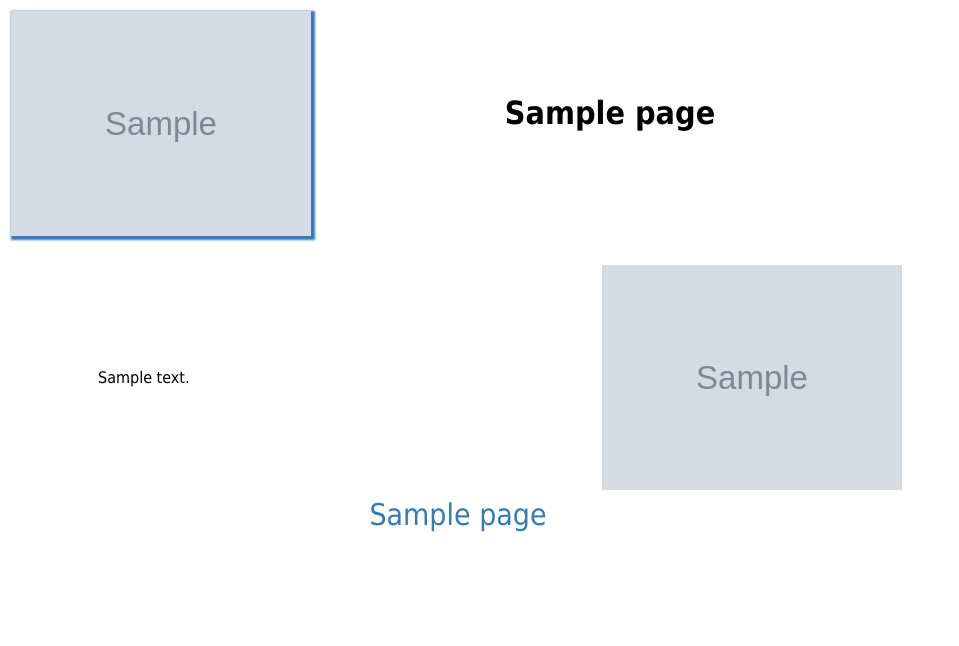
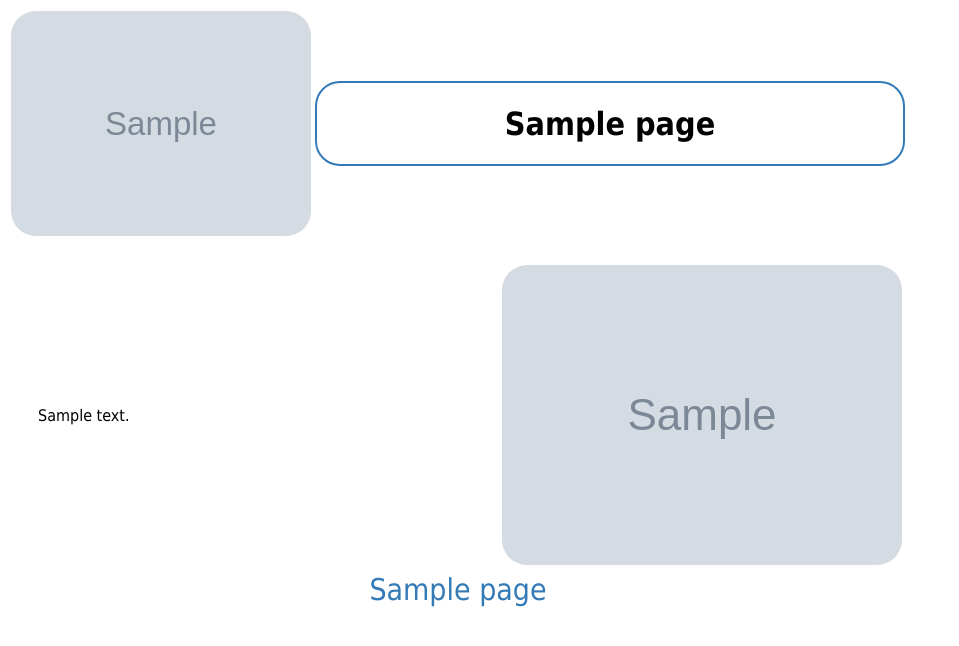
Before and after one commit to sebastienpro/weeding, a Django app: template book/templates/preview.html in a window 1280 px wide. Shown: the top 646 px of the page, without its empty margins (0-959 px from the left). Run offline with Django 3.2, Linux system fonts and the light colour scheme; tables that the repository leaves empty hold one stand-in row (values such as "Sample post"); the template is opened without the code that fills it: values that come from a table or form of the project are taken from there, most other values are stand-ins (such as "Sample title", 1, 10 or a date in 2020); grey boxes marked "Sample" are stand-in pictures; some libraries are stand-ins or nearby versions.

Commit message:
upgrade preview

```diff
--- a/book/templates/preview.html
+++ b/book/templates/preview.html
@@ -1,18 +1,20 @@
 <html>
 <table width="900" style="font-family:tahoma, geneva, sans-serif;">
     <tr>
-        <td width="300"><div style="box-shadow: 2px 2px 2px 2px #337ab7;"><img src="{{ image1 }}" width="300"></div></td>
-        <td style="text-align: center"><h1>{{ page.title }}</h1></td>
+        <td width="300"><img style="border-radius: 25px;" src="{{ image1 }}" width="300"></td>
+        <td style="text-align: center"><div style="border-radius: 25px;border: 2px solid #337ab7;"><h1>{{ page.title }}</h1></div></td>
     </tr>
     <tr height="20"><td colspan="2"></td></tr>
     <tr>
         <td colspan="2">
             <table width="100%">
                 <tr>
-                    <td width="80"></td>
-                    <td>{{ page.content | safe }}</td>
-                    <td width="300" valign="bottom">
-                        <img src="{{ image2 }}" width="300">
+                    <td width="10"></td>
+                    <td>
+                        <div style="padding-left: 10px">{{ page.content | safe }}</div>
+                    </td>
+                    <td width="400" valign="middle">
+                        <img style="border-radius: 25px;" src="/media/{{ image2 }}" width="400">
                     </td>
                 </tr>
             </table>
--- a/book/views.py
+++ b/book/views.py
@@ -9,14 +9,13 @@ from book.models import Page
 from django.shortcuts import render, redirect
 from mariage import settings
 from weasyprint import HTML, CSS
-import pdfkit
 
 
 def home(request):
     pages = Page.objects.all().order_by("-pk")
     page_size = CSS(string='@page { size: A4; margin: 1cm }')
     #HTML('http://127.0.0.1:8000/preview/25/').write_pdf(os.path.join(settings.STATIC_ROOT, "pdfs","test.pdf"), stylesheets=[page_size])
-    pdfkit.from_url('http://127.0.0.1:8000/preview/25/', os.path.join(settings.STATIC_ROOT, "pdfs","test.pdf"))
+    #pdfkit.from_url('http://127.0.0.1:8000/preview/25/', os.path.join(settings.STATIC_ROOT, "pdfs","test.pdf"))
     return render(request, "home.html", {'pages': pages})
 
 
@@ -58,7 +57,7 @@ def preview(request, page_id):
     page = Page.objects.get(pk=page_id)
     new_image1_url = _resize_image(page.image1)
     new_image2_url = _resize_image(page.image2)
-    return render(request, "preview.html", {'page': page, 'image1': new_image1_url, 'image2': new_image2_url})
+    return render(request, "preview.html", {'page': page, 'image1': new_image1_url, 'image2': page.image2})
 
 def _resize_image(image):
     new_image = image.name.replace("images/", "resized/")
```
Also changed, not shown: book/forms.py (+0 -12 lines).
